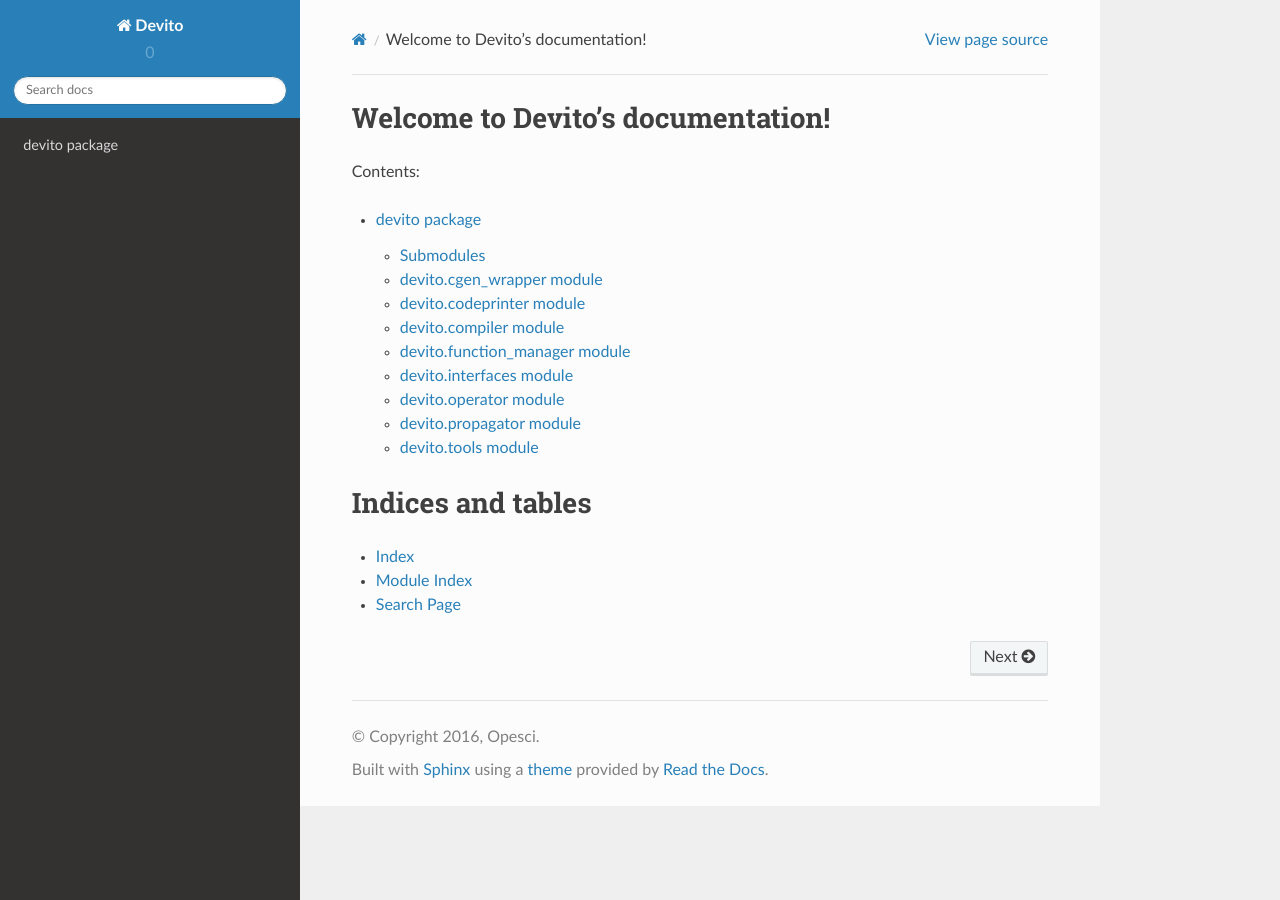
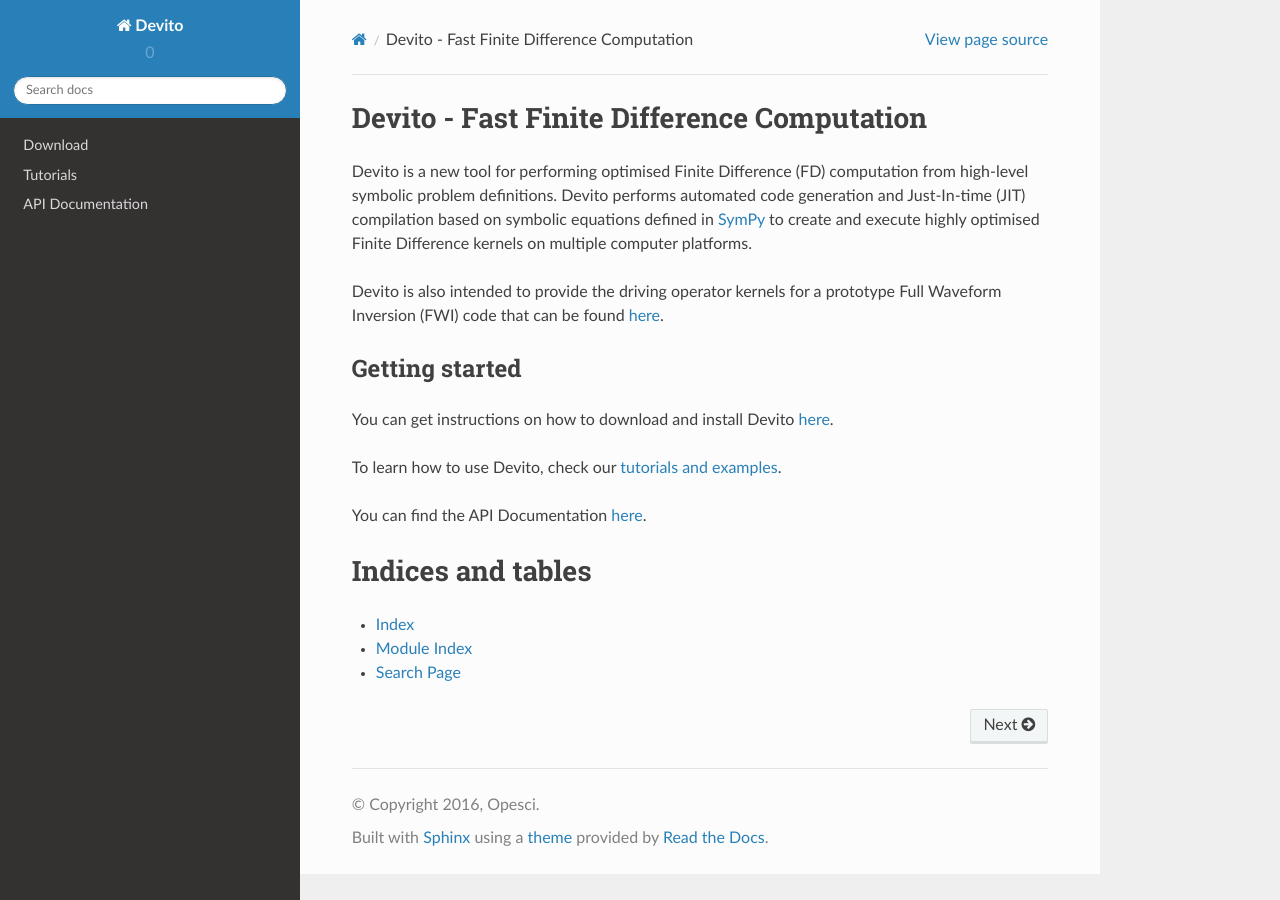
Before and after one commit to devitocodes/devito, a Sphinx documentation site: the page built from docs/index.rst, in a window 1280 px wide. Built offline with Sphinx 7.4.7 and the Read the Docs theme 2.0.0, drawn with Linux system fonts in a browser that asks for light colours.

Commit message:
Added basic content for the website

```diff
--- a/docs/index.rst
+++ b/docs/index.rst
@@ -3,15 +3,37 @@
    You can adapt this file completely to your liking, but it should at least
    contain the root `toctree` directive.
 
-Welcome to Devito's documentation!
-==================================
+Devito - Fast Finite Difference Computation
+===========================================
 
-Contents:
+Devito is a new tool for performing optimised Finite Difference (FD)
+computation from high-level symbolic problem definitions. Devito performs
+automated code generation and Just-In-time (JIT) compilation based on symbolic
+equations defined in `SymPy <http://www.sympy.org/en/index.html>`_ to create
+and execute highly optimised Finite Difference kernels on multiple computer
+platforms.
+
+Devito is also intended to provide the driving operator kernels for a prototype
+Full Waveform Inversion (FWI) code that can be found
+`here <https://github.com/opesci/inversion>`_.
+
+Getting started
+---------------
+
+You can get instructions on how to download and install Devito
+:doc:`here </download>`.
+
+To learn how to use Devito, check our :doc:`tutorials and examples </tutorials>`.
+
+You can find the API Documentation :doc:`here </devito>`.
 
 .. toctree::
    :maxdepth: 4
+   :hidden:
 
-   devito
+   Download <download>
+   Tutorials <tutorials>
+   API Documentation <devito>
 
 
 Indices and tables
--- /dev/null
+++ b/docs/tutorials.rst
@@ -0,0 +1,6 @@
+Devito tutorials
+================
+
+Here is a list of tutorials that will help you get started with Devito:
+
+.. toctree::
```
Also changed, not shown: docs/download.rst (added, +9 -0 lines).
